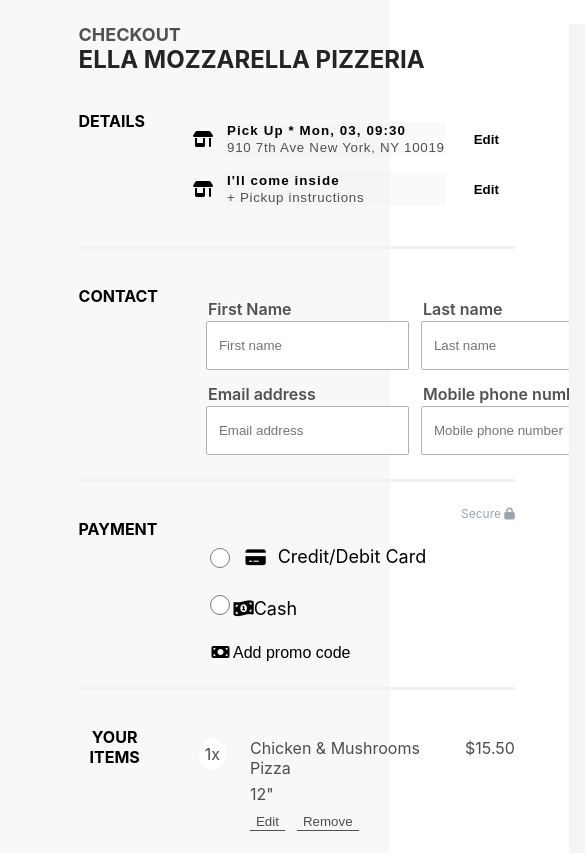
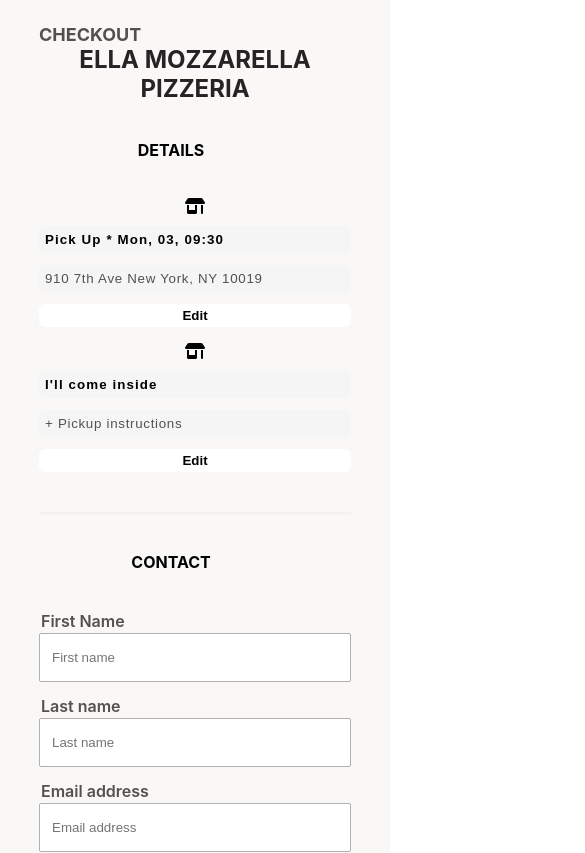
Before and after one commit to DimitarSergeev/CheckOut, a React (Create React App) app in the folder my-app/: page / in a window 390 px wide. Shown: the top 853 px of the page, 585 px wide, since content can reach past the window. Built offline with nearby package versions, Linux system fonts and the light colour scheme.

Commit message:
responsive design

```diff
--- a/my-app/src/components/CheckOut/CheckOut.module.css
+++ b/my-app/src/components/CheckOut/CheckOut.module.css
@@ -6,27 +6,30 @@
   margin: 0;
   padding: 0;
 }
+
 .container li {
   list-style: none;
 }
+
 .container input::-webkit-outer-spin-button,
 .container input::-webkit-inner-spin-button {
   -webkit-appearance: none;
   margin: 0;
 }
+
 .container input {
   outline: none;
   -moz-appearance: textfield;
 }
 
 .container {
-  min-height: 90vh;
   margin: 0 auto;
   padding: 24px;
   background-color: #f9f8f7;
   display: grid;
   grid-template-columns: 2fr 1fr;
 }
+
 .order-cont {
   width: 80%;
   margin: 0 auto;
@@ -34,37 +37,44 @@
   flex-direction: column;
   align-items: flex-start;
 }
+
 .title-cont {
   display: flex;
   flex-direction: column;
   align-items: flex-start;
 }
+
 .title-cont .sub-title {
   font-size: 18px;
   font-weight: bold;
   color: #525150;
 }
+
 .restaurant-title {
   margin: 0;
   color: #252323;
   padding-bottom: 24px;
 }
+
 .ship-method {
   display: flex;
   width: 100%;
   padding-bottom: 24px;
   border-bottom: 3px solid #f4f2ef;
 }
+
 .title {
   padding-right: 48px;
   font-size: 16px;
 }
+
 .ship-items {
   padding-top: 24px;
   display: flex;
   flex-direction: column;
   width: 100%;
 }
+
 .ship-item {
   display: flex;
   gap: 12px;
@@ -75,23 +85,29 @@
 .ship-item i {
   align-self: center;
 }
+
 .desc-cont {
   display: flex;
   flex-direction: column;
   width: 100%;
 }
+
 .desc-cont input[type="text"] {
   border: none;
   max-width: 300px;
+  padding: 6px;
+  border-radius: 6px;
   color: black;
   font-weight: 600;
   letter-spacing: 1.1px;
 }
+
 .desc-cont input[type="text"]:nth-child(2) {
   font-weight: 400;
   letter-spacing: 0.7px;
   color: #525150;
 }
+
 .edit-btn,
 .save-btn {
   background-color: white;
@@ -101,16 +117,19 @@
   cursor: pointer;
   font-weight: 600;
 }
+
 .save-btn {
   background-color: rgb(20, 116, 20);
   color: white;
 }
+
 .receiver-info {
   display: flex;
   width: 100%;
   padding: 24px 0 24px 0;
   border-bottom: 3px solid #f4f2ef;
 }
+
 .reciver-cont {
   display: grid;
   grid-template-columns: repeat(2, 1fr);
@@ -118,16 +137,19 @@
   gap: 12px;
   padding-top: 24px;
 }
+
 .input-cont {
   display: flex;
   flex-direction: column;
   text-align: start;
 }
+
 .input-cont label {
   padding: 2px;
   color: #525150;
   font-weight: 600;
 }
+
 .input-cont input {
   padding: 16px 12px;
   border-radius: 2px;
@@ -140,6 +162,7 @@
   padding: 24px 0 24px 0;
   border-bottom: 3px solid #f4f2ef;
 }
+
 .paymet-methods {
   width: 100%;
   display: flex;
@@ -147,17 +170,20 @@
   align-items: flex-start;
   gap: 24px;
 }
+
 .secure-icon {
   align-self: flex-end;
   color: #9ca4ac;
   font-size: 12px;
 }
+
 .payment-item {
   display: flex;
   gap: 12px;
   align-items: center;
   font-size: 18px;
 }
+
 .payment-item input[type="radio"] {
   height: 20px;
   width: 20px;
@@ -167,10 +193,12 @@
   display: flex;
   flex-direction: column;
 }
+
 .promo-code-cont input {
   margin-top: 6px;
   padding: 6px;
 }
+
 .promo-code-btn {
   background-color: transparent;
   border: none;
@@ -183,15 +211,18 @@
   display: flex;
   padding: 24px 0 24px 0;
 }
+
 .items-cont {
   width: 100%;
 }
+
 .order-item {
   display: flex;
   gap: 24px;
   width: 100%;
   color: #4d4d4d;
 }
+
 .container ul {
   padding-top: 24px;
 }
@@ -203,6 +234,7 @@
   height: fit-content;
   color: #4d4d4d;
 }
+
 .item-desc {
   display: flex;
   flex-direction: column;
@@ -219,6 +251,7 @@
   cursor: pointer;
   color: #4d4d4d;
 }
+
 .price {
   position: relative;
   right: 0;
@@ -227,6 +260,7 @@
 .finish-order {
   background-color: #f5f4f3;
 }
+
 .finish-order .content {
   width: 80%;
   margin: 0 auto;
@@ -249,26 +283,33 @@
   flex-direction: column;
   gap: 12px;
 }
+
 .info-item {
   display: flex;
   justify-content: space-between;
   width: 100%;
   color: #413f3e;
 }
+
 .discount-cont {
-  display: grid;
-  grid-template-columns: repeat(5, 1fr);
-  gap: 12px;
+  /* display: grid;
+  grid-template-columns: repeat(5,1fr);
+  gap: 12px; */
+  display: flex;
+  justify-content: space-between;
 }
-.discount-cont input {
+
+/* .discount-cont input {
   max-width: 90px;
-}
+} */
+
 .tip-btn {
   padding: 10px;
   background-color: #e5e3e2;
   border: none;
   border-radius: 6px;
   font-weight: bold;
+  width: 15%;
 }
 
 .tip-btn:focus {
@@ -281,3 +322,69 @@
   font-weight: bold;
   padding-top: 24px;
 }
+
+@media screen and (max-width: 1024px) {
+  .container {
+    width: 100%;
+    padding: 24px 0;
+  }
+
+  .discount-cont {
+    display: flex;
+    flex-direction: column;
+    gap: 12px;
+  }
+
+  .tip-btn {
+    width: 100%;
+  }
+
+  .discount-cont input {
+    padding: 10px 0;
+  }
+
+  .ship-method,
+  .receiver-info,
+  .payment-cont,
+  .ship-item {
+    flex-direction: column;
+  }
+
+  .ship-item input[type="text"] {
+    max-width: 100%;
+  }
+
+  .reciver-cont {
+    display: flex;
+    flex-direction: column;
+  }
+}
+
+@media screen and (max-width: 769px) {
+
+  .container,
+  .order-info {
+    display: flex;
+    flex-direction: column;
+  }
+
+  .price {
+    align-self: center;
+    font-weight: 800;
+  }
+
+  .finish-order .content {
+    display: flex;
+    flex-direction: column-reverse;
+    padding-bottom: 24px;
+  }
+
+  .finish-btn {
+    margin-top: 24px;
+  }
+
+  .desc-cont {
+    gap: 12px;
+  }
+
+}
```
